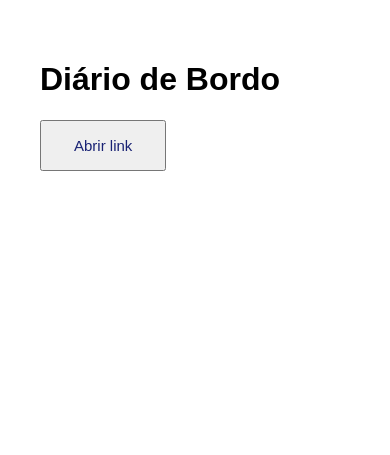
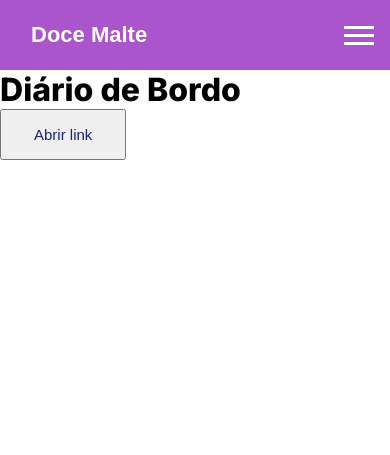
Before and after one commit to joaovictor877/Doce_Malte, a plain HTML site: page index.html in a window 390 px wide. Drawn offline with Linux system fonts and the light colour scheme.

Commit message:
adicionado novas fontes

```diff
--- a/index.html
+++ b/index.html
@@ -5,24 +5,34 @@
     <meta name="viewport" content="width=device-width, initial-scale=1.0">
     <title>Aula Github</title>
     <link rel="stylesheet" href="diariobordo.html">
+    <link rel="stylesheet" href="style.css">
+    <!--google fonts-->
+    <link rel="preconnect" href="https://fonts.googleapis.com">
+    <link rel="preconnect" href="https://fonts.gstatic.com" crossorigin>
+    <link href="https://fonts.googleapis.com/css2?family=Inter:wght@400;500;600;800&family=Poppins:ital,wght@0,400;0,500;0,600;1,400&display=swap" rel="stylesheet">
+    <!--fim google fonts-->
+    <link rel="stylesheet" href="style.css">
+    <link rel="stylesheet" href="README.md">
+    <!--foto do site-->
+    <link rel="icon" href="images/logo.jpeg">
 </head>
-<style>
-    body {
-        font-family: Arial, Helvetica, sans-serif;
-        margin: 20px;
-        padding: 20px;
-      }
-    .button{
-        color: rgb(25, 34, 116);
-        padding: 15px 32px;
-        text-align: center;
-        font-size: 15px;
-        cursor: pointer;
-      }
-</style>
 <body>
-
+    <header class="header">
+        <nav class="nav">
+            <a href="/" class="logo">Doce Malte</a>
+          <button class="hamburger"></button>
+          <ul class="nav-list">
+            <li><a href="#">Sobre</a></li>
+            <li><a href="#">Projeto</a></li>
+            <li><a href="#">Sobre</a></li>
+            <li><a href="#">Imagens</a></li>
+            <li><a href="#">Artigo</a></li>
+          </ul>
+        </nav>
+    </header>
     <h1>Diário de Bordo</h1>
     <button class="button" type="button" onclick="window.location.href='diariobordo.html'">Abrir link</button>
+    <main class="hero"></main>
 </body>
+<script src="script.js"></script>
 </html>
--- /dev/null
+++ b/script.js
@@ -0,0 +1,4 @@
+const hamburger = document.querySelector(".hamburger");
+const nav = document.querySelector(".nav");
+
+hamburger.addEventListener("click", () => nav.classList.toggle("active"));
--- /dev/null
+++ b/style.css
@@ -0,0 +1,171 @@
+body {
+    font-family: 'Inter', sans-serif;
+    margin: 0;
+    padding: 0;
+    box-sizing: border-box;
+
+  }
+.button{
+    color: rgb(25, 34, 116);
+    padding: 15px 32px;
+    text-align: center;
+    font-size: 15px;
+    cursor: pointer;
+  }
+
+* {
+    margin: 0;
+    padding: 0;
+  }
+
+a {
+    font-family: sans-serif;
+    text-decoration: none;
+  }
+
+.header {
+    background: #a5c;
+    padding-inline: 16px;
+
+    align-items: center;
+    justify-content: space-between;
+  }
+
+  header a{
+    color: #f7eded;
+    text-decoration: none;
+    display: inline-block;
+    transition: .2s; /* tempo de transição */
+}
+
+header a:hover{
+    color: #ffffff;
+    transform: scale(1.05);
+}
+header nav ul{
+    list-style-type: none;
+}
+
+header nav ul li {
+    display: inline-block;
+    padding: 0 40px;
+    text-decoration: none;
+}
+
+.nav {
+    max-width: 1280px;
+    height: 70px;
+    margin-inline: auto;
+
+    display: flex;
+    justify-content: space-between;
+    align-items: center;
+  }
+
+.logo {
+        color: white;
+        font-size: 22px;
+        margin-left: 15px;
+        font-weight: bold;
+    }
+
+.nav-list {
+    display: flex;
+    gap: 32px;
+    list-style: none;
+  }
+
+.nav-list a {
+    font-size: 18px;
+    color: #fff;
+    padding-block: 16px;
+  }
+
+.hamburger {
+    display: none;
+    border: none;
+    background: none;
+    border-top: 3px solid #fff;
+    cursor: pointer;
+  }
+
+.hamburger::after,
+.hamburger::before {
+    content: " ";
+    display: block;
+    width: 30px;
+    height: 3px;
+    background: #fff;
+    margin-top: 5px;
+    position: relative;
+    transition: 0.3s;
+  }
+
+@media (max-width: 750px) {
+.hamburger {
+      display: block;
+      z-index: 1;
+    }
+
+.nav-list {
+      position: fixed;
+      top: 0;
+      left: 0;
+      width: 100vw;
+      height: 100vh;
+      background: #a5c;
+      clip-path: circle(100px at 90% -15%);
+      transition: 1s ease-out;
+
+      flex-direction: column;
+      justify-content: space-around;
+      align-items: center;
+      gap: 0;
+
+      pointer-events: none;
+}
+
+.nav-list a {
+      font-size: 24px;
+      opacity: 0;
+}
+
+.nav-list li:nth-child(1) a {
+      transition: 0.5s 0.2s;
+}
+
+.nav-list li:nth-child(2) a {
+      transition: 0.5s 0.4s;
+    }
+
+.nav-list li:nth-child(3) a {
+      transition: 0.5s 0.6s;
+    }
+
+    /* Estilos ativos */
+
+.nav.active .nav-list {
+      clip-path: circle(1500px at 90% -15%);
+      pointer-events: all;
+    }
+
+.nav.active .nav-list a {
+      opacity: 1;
+    }
+
+.nav.active .hamburger {
+      position: fixed;
+      top: 26px;
+      right: 16px;
+      border-top-color: transparent;
+    }
+
+.nav.active .hamburger::before {
+      transform: rotate(135deg);
+}
+
+.nav.active .hamburger::after {
+      transform: rotate(-135deg);
+      top: -7px;
+    }
+}
```
